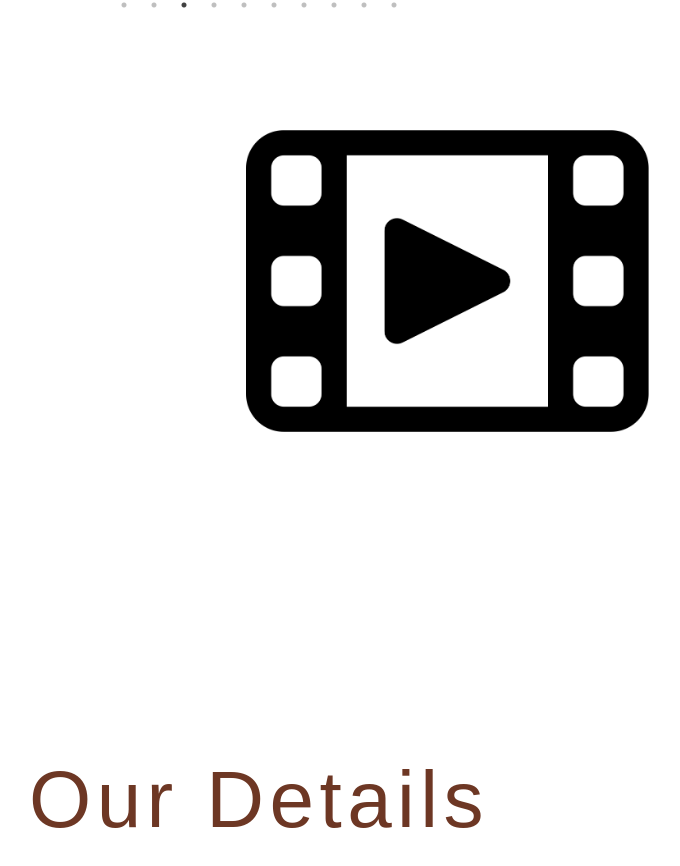
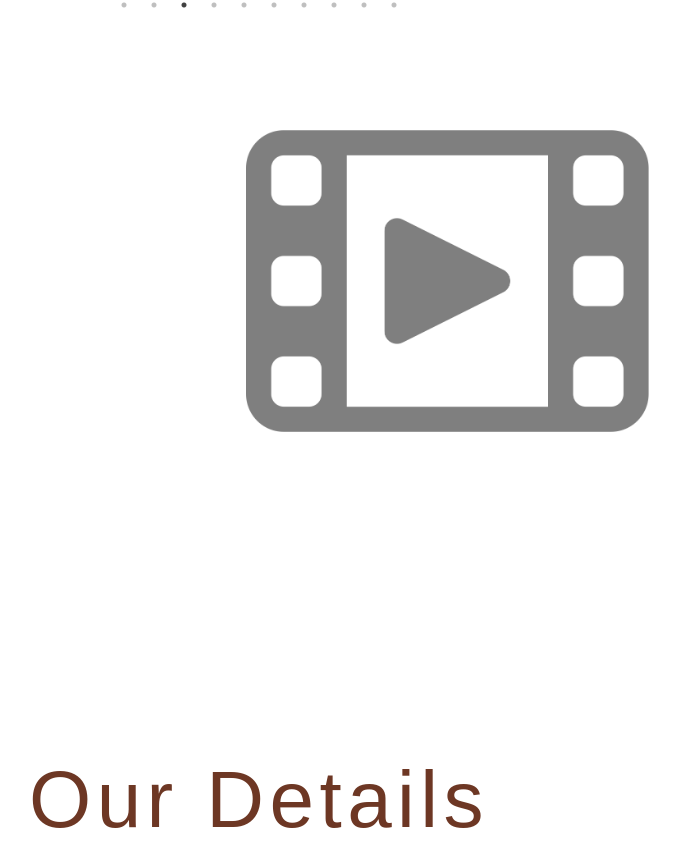
Before and after one commit to reimondavendano/weddingjamesapple, a React (Create React App) app: page / in a window 1280 px wide. Shown: the part 6255-7121 px from the top of the page, without its empty margins (381-1061 px from the left). Built offline with nearby package versions, Linux system fonts and the light colour scheme; a web font is replaced by a local one.

Commit message:
Add opacity in video-soon img

```diff
--- a/src/assets/styles/wedding-prenup.css
+++ b/src/assets/styles/wedding-prenup.css
@@ -11,7 +11,8 @@
   }
 
   .video-soon{
-    margin-left: 615px
+    margin-left: 615px;
+    opacity: 0.5;
   }
 
   .embeded-video {
```
Also changed, not shown: 5 other files (tests, documents, lock files or other folders).
